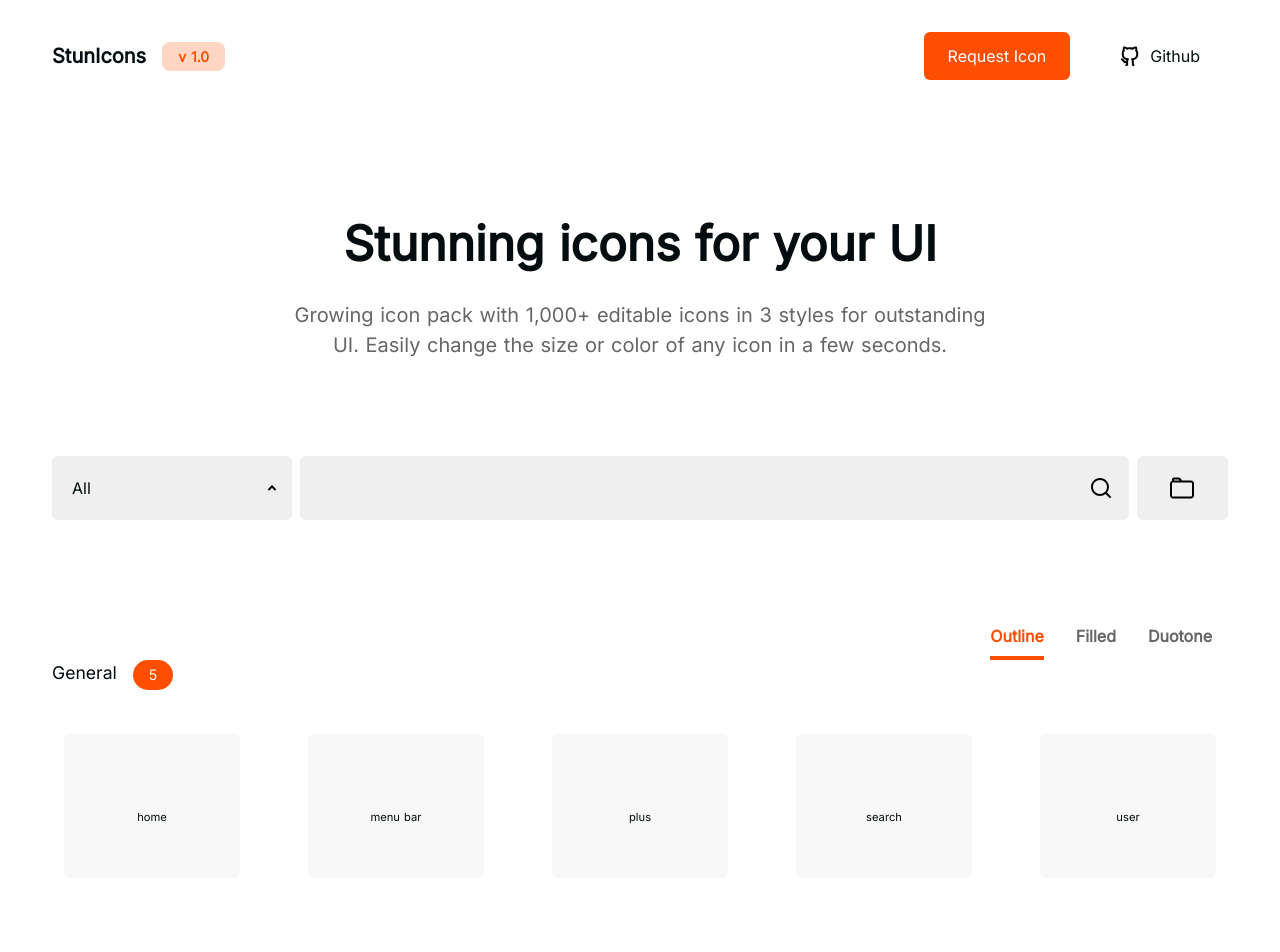
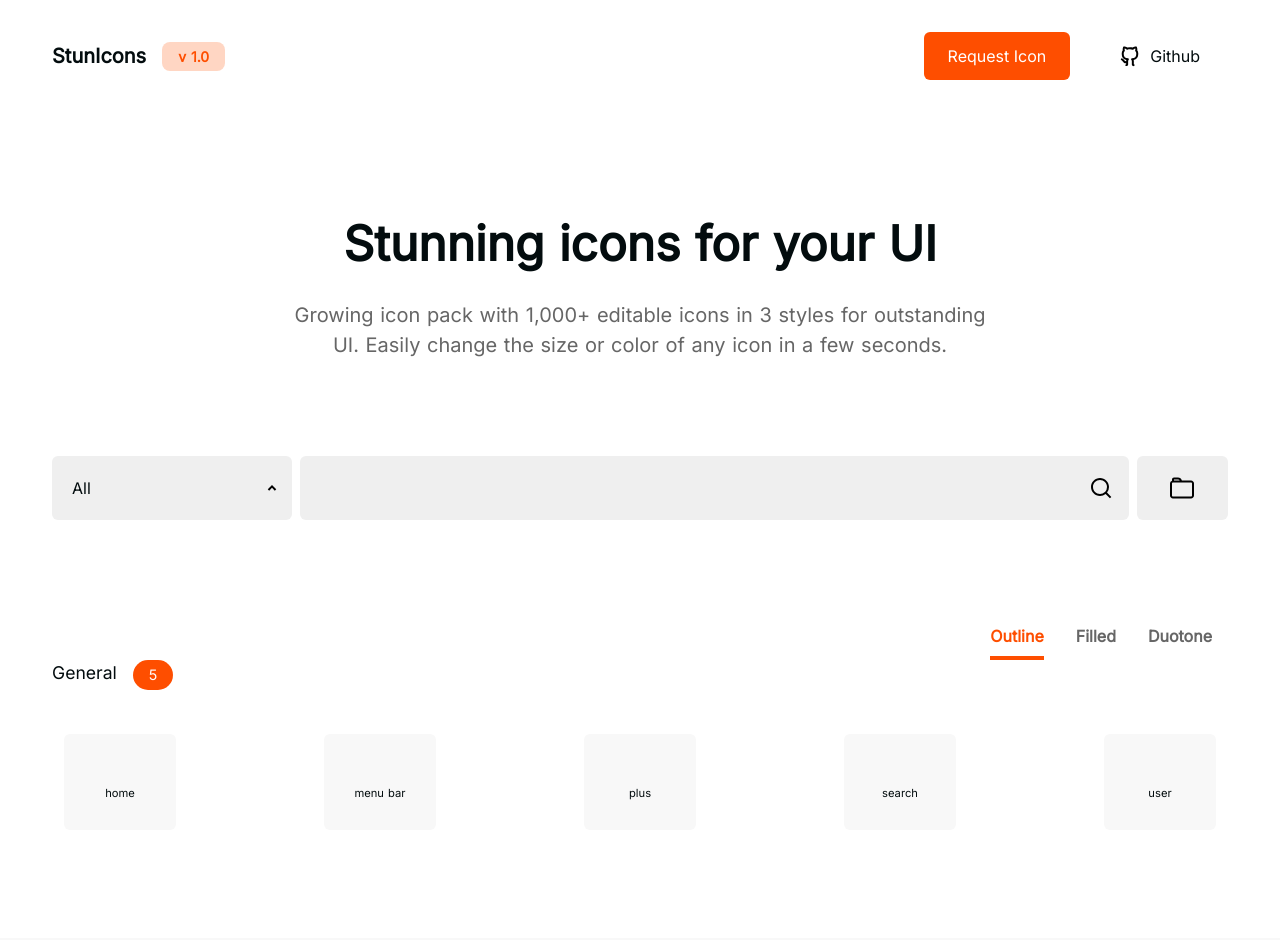
Before and after one commit to stunicons/stunicons.com, a Nuxt app: page / in a window 1280 px wide. Shown: the top 952 px of the page. Built offline with nearby package versions, Linux system fonts and the light colour scheme.

Commit message:
style:changing size of icon

```diff
--- a/components/IconPack/Icon.vue
+++ b/components/IconPack/Icon.vue
@@ -33,8 +33,8 @@ export default {
 .icon-card{
   @apply flex justify-center items-center rounded-md m-3;
   background-color: $bg-secondary;
-  width: 11rem;
-  height:9rem;
+  width: 7rem;
+  height:6rem;
   position: relative;
 
   &.hoverEffect:hover{
```
